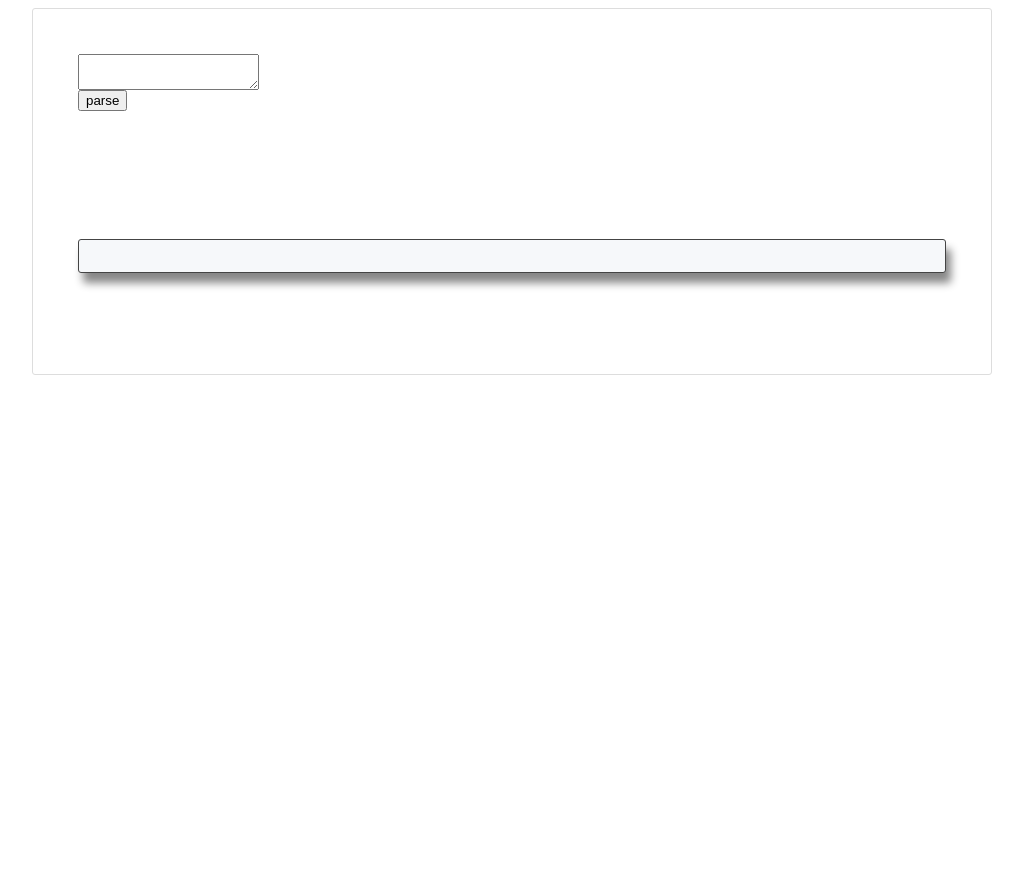
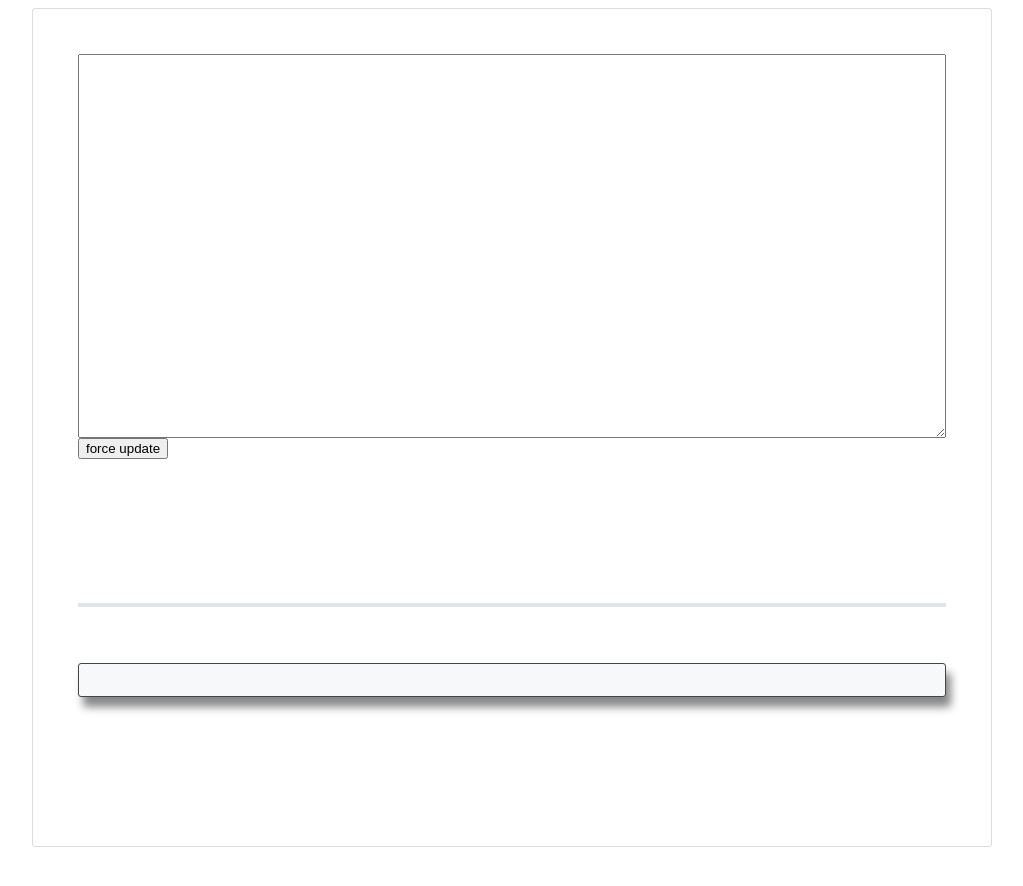
Before and after one commit to 12Me21/markup, a plain HTML site: page index.html in a window 1280 px wide. Shown: the top 886 px of the page, without its empty margins (128-1151 px from the left). Drawn offline with Linux system fonts and the light colour scheme.

Commit message:
auto update!

```diff
--- a/index.html
+++ b/index.html
@@ -1,14 +1,27 @@
 <meta charset="utf8">
-<textarea id="$textarea"></textarea>
-<button onclick="$html.innerHTML = escape_html_raw($output.innerHTML = parse($textarea.value, options))">parse</button>
+<textarea id="$textarea" oninput="window.setTimeout(update,10)"></textarea>
+<button onclick="update()">force update</button>
 <div id="$output"></div>
 <link rel="stylesheet" href="style.css">
 <link rel="stylesheet" href="sb_theme.css">
 <script src="sbhighlight.js"></script>
 <script src="parse2.js"></script>
+<hr>
 <pre id="$html"></pre>
 
+<script>
+function update(){
+console.log("updating");
+	$html.innerHTML = escape_html_raw($output.innerHTML = parse($textarea.value, options))
+}
+</script>
+
 <style>
+textarea {
+	width: 100%;
+	height: 30vw;
+}
+
 body {
 	white-space: pre-wrap;
 }
```
